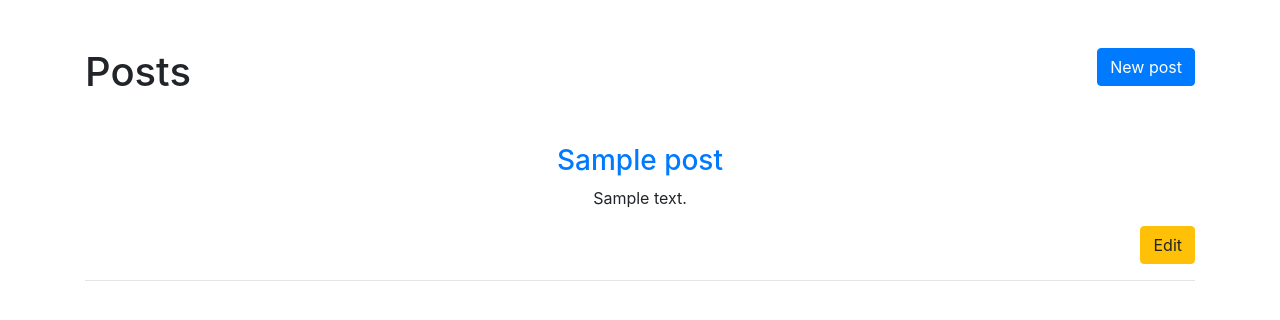
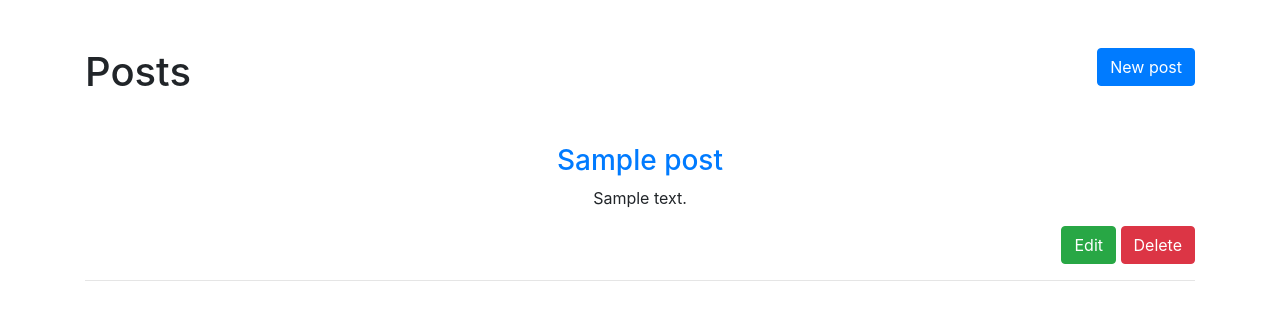
Before and after one commit to anopszetex/mvcframework, a PHP site: page /posts in a window 1280 px wide. Shown: the part 56-376 px from the top of the page. Run offline with PHP 8.4, Linux system fonts and the light colour scheme; tables that the repository leaves empty or names only in its code hold one stand-in row (values such as "Sample post").

Commit message:
excluindo dados no banco

```diff
--- a/app/Controllers/PostsController.php
+++ b/app/Controllers/PostsController.php
@@ -75,6 +75,13 @@
 
 		}
 
+		public function delete($id) {
+			if($this->post->delete(['id' => $id]))
+				Redirect::route('/posts');
+			else
+				die('Error: Post delete failed.');
+		}
+
 
 	}
 
--- a/app/Views/posts/index.phtml
+++ b/app/Views/posts/index.phtml
@@ -10,7 +10,8 @@
 		<h3 class="text-center"><a href="/post/<?= $post->id ?>/show"><?= $post->title ?></a></h3>
 		<p class="text-center"><?= $post->content ?></p>
 		<p class="text-right">
-			<a href="/post/<?= $post->id ?>/edit" class="btn btn-warning btn-xs">Edit</a>
+			<a href="/post/<?= $post->id ?>/edit" class="btn btn-success btn-xs">Edit</a>
+			<a href="/post/<?= $post->id ?>/delete" class="btn btn-danger btn-xs" onclick="return confirm('Are you sure want to delete?')">Delete</a>
 		</p>
 		<hr>
 		</div>
--- a/app/routes.php
+++ b/app/routes.php
@@ -14,6 +14,7 @@
 	$route[] = ['/post/store', 'PostsController@store'];
 	$route[] = ['/post/{id}/edit', 'PostsController@edit'];
 	$route[] = ['/post/{id}/update', 'PostsController@update'];
+	$route[] = ['/post/{id}/delete', 'PostsController@delete'];
 
 	return $route;
 
--- a/core/BaseModel.php
+++ b/core/BaseModel.php
@@ -54,6 +54,30 @@
 			return $result;
 		}
 
+		public function delete(array $data) {
+			$data   = $this->prepareDataDelete($data);
+			$stmt   = $this->pdo->prepare($data[0]);
+			$result = $stmt->execute($data[1]);
+			$stmt->closeCursor();
+			return $result;
+		}
+
+		private function prepareDataDelete(array $data) {
+			$query = "DELETE FROM `{$this->table}` ";
+			$where = ' WHERE ';
+
+			foreach($data as $key => $value) {
+				$query .= "{$where} {$key} = :$key";
+				$where = " AND ";
+			}
+
+			foreach($data as $key2 => $value2) {
+				$getValues[':'.$key2] = $value2;
+			}
+
+			return [$query, $getValues];
+		}
+
 		private function prepareDataUpdate(array $data, $id) {
 			$columns = '';
 			$i 		 = 1;
```
